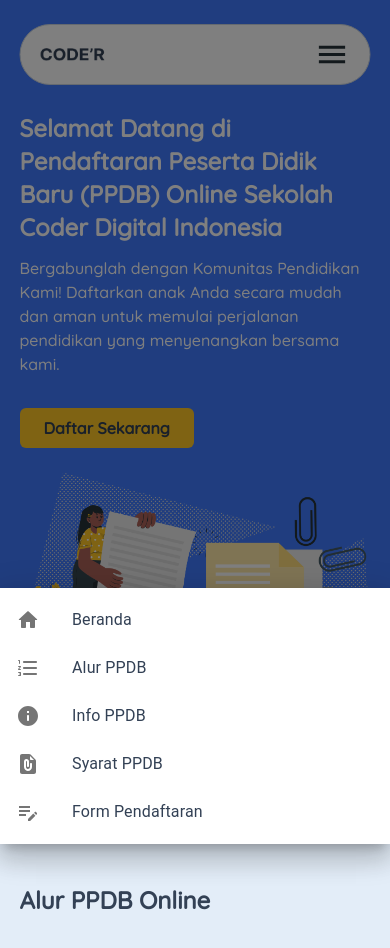
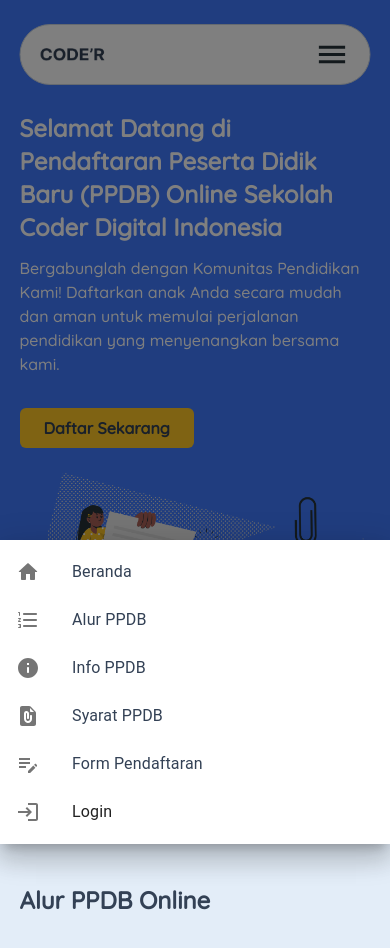
Before and after one commit to galihroswandi/ppdb-2024, a React (Vite) app in the folder views/: page / in a window 390 px wide. Both pictures are taken after a click on the button 332 px from the left and 54 px from the top of the page. Shown: the top 948 px of the page. Built offline with nearby package versions, Linux system fonts and the light colour scheme.

Commit message:
link login mobile

```diff
--- a/views/src/components/Fragments/LandingPage/HeroSection.jsx
+++ b/views/src/components/Fragments/LandingPage/HeroSection.jsx
@@ -12,6 +12,7 @@ import InfoRoundedIcon from "@mui/icons-material/InfoRounded";
 import FilePresentRoundedIcon from "@mui/icons-material/FilePresentRounded";
 import EditNoteIcon from "@mui/icons-material/EditNote";
 import Logo from "../../../assets/icons/coder.png";
+import LoginIcon from "@mui/icons-material/Login";
 import HeroImage from "../../../assets/img/cuate.png";
 import { useEffect, useState } from "react";
 import { Link } from "react-router-dom";
@@ -123,7 +124,7 @@ export const Navbar = () => {
             {[
               {
                 text: "Beranda",
-                url: "#",
+                url: "/",
               },
               {
                 text: "Alur PPDB",
@@ -141,8 +142,23 @@ export const Navbar = () => {
                 text: "Form Pendaftaran",
                 url: "/input-data",
               },
+              {
+                text: "Login",
+                url: "/login",
+              },
             ].map((text, index) => (
               <ListItem key={index} disablePadding>
+                {index === 5 && (
+                  <Link to="/login">
+                    <ListItemButton>
+                      <ListItemIcon>
+                        <LoginIcon />
+                      </ListItemIcon>
+                      <ListItemText primary="Login" />
+                    </ListItemButton>
+                  </Link>
+                )}
+                {index !== 5 && (
                   <a href={text.url} className="w-full text-slate-700">
                     <ListItemButton>
                       <ListItemIcon>
@@ -155,6 +171,7 @@ export const Navbar = () => {
                       <ListItemText primary={text.text} />
                     </ListItemButton>
                   </a>
+                )}
               </ListItem>
             ))}
           </List>
```
Lines whose indentation alone changed are shown as unchanged.
